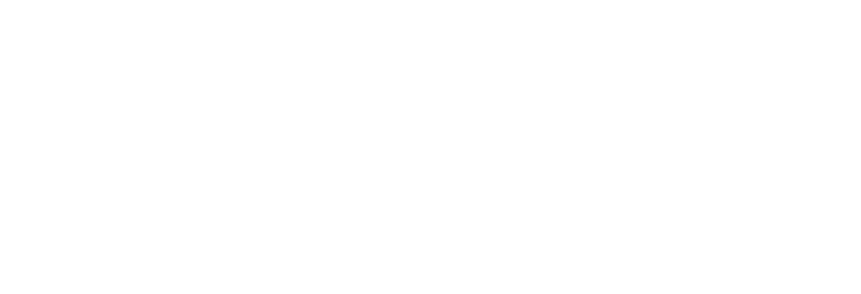
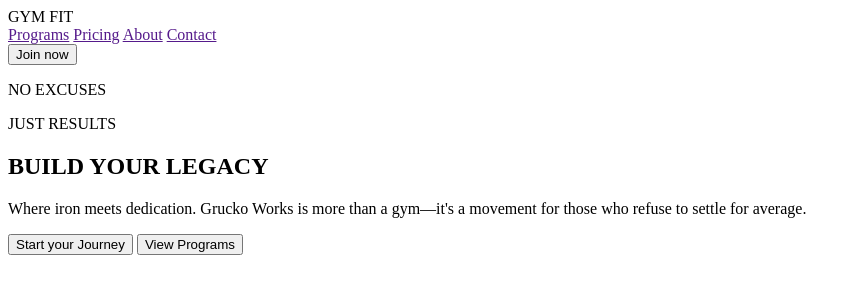
Before and after one commit to onose-dev/GYM-FIT, a plain HTML site: page index.html in a window 1280 px wide. Shown: the whole page, without its empty margins (0-861 px from the left). Drawn offline with Linux system fonts and the light colour scheme.

Commit message:
second commit

```diff
--- /dev/null
+++ b/inde.css
@@ -0,0 +1,82 @@
+:root {
+    /* Primary */
+    --primary: #ffcc00;
+    --primary-text: #141414;
+
+    /* Secondary */
+    --secondary: #292929;
+    --secondary-text: #fafafa;
+
+    /* Accent */
+    --accent: #1fe066;
+    --accent-text: #141414;
+
+    /* Base */
+    --background: #141414;
+    --text: #fafafa;
+
+    /* Card */
+    --card: #1f1f1f;
+    --card-text: #fafafa;
+
+    /* Popover */
+    --popover: #1f1f1f;
+    --popover-text: #fafafa;
+
+    /* Muted */
+    --muted: #333333;
+    --muted-text: #a6a6a6;
+
+    /* Destructive */
+    --destructive: #ef4343;
+    --destructive-text: #fafafa;
+
+    /* Border & Input */
+    --border: #333333;
+    --input: #333333;
+    --focus-ring: #ffcc00;
+
+    /* ----------------------------- */
+    /* SPACING SCALE                 */
+    /* ----------------------------- */
+    --space-xxs: 0.25rem;
+    /* 4px */
+    --space-xs: 0.5rem;
+    /* 8px */
+    --space-sm: 0.75rem;
+    /* 12px */
+    --space-md: 1rem;
+    /* 16px */
+    --space-lg: 1.5rem;
+    /* 24px */
+    --space-xl: 2rem;
+    /* 32px */
+    --space-2xl: 3rem;
+    /* 48px */
+    --space-3xl: 4rem;
+    /* 64px */
+
+    /* ----------------------------- */
+    /* BORDER RADIUS SCALE           */
+    /* ----------------------------- */
+    --radius-sm: 6px;
+    --radius-md: 12px;
+    --radius-lg: 18px;
+    --radius-xl: 24px;
+    --radius-2xl: 32px;
+    --radius-full: 999px;
+    /* for pills, circles */
+
+    /* ----------------------------- */
+    /* GLASSMORPHISM UTILS           */
+    /* ----------------------------- */
+    --glass-bg: rgba(255, 255, 255, 0.05);
+    /* subtle glass */
+    --glass-border: rgba(255, 255, 255, 0.12);
+    --glass-blur: blur(12px);
+
+    /* Elevation (soft shadows suitable for dark UI) */
+    --shadow-sm: 0 2px 6px rgba(0, 0, 0, 0.25);
+    --shadow-md: 0 4px 12px rgba(0, 0, 0, 0.3);
+    --shadow-lg: 0 8px 20px rgba(0, 0, 0, 0.35);
+}
--- a/index.html
+++ b/index.html
@@ -1,11 +1,59 @@
 <!DOCTYPE html>
 <html lang="en">
+
 <head>
     <meta charset="UTF-8">
     <meta name="viewport" content="width=device-width, initial-scale=1.0">
-    <title>Document</title>
+    <title>Gym Fit</title>
 </head>
+
 <body>
+    <header>
+        <nav>
+            <div class="navLogo">GYM <span>FIT</span></div>
+            <div class="navLinks">
+                <a href="">Programs</a>
+                <a href="">Pricing</a>
+                <a href="">About</a>
+                <a href="">Contact</a>
+            </div>
+            <button>Join now</button>
+        </nav>
+    </header>
+    <main>
+        <section class="hero-page">
+            <span>
+                <p>NO EXCUSES</p>
+                <P>JUST RESULTS</P>
+            </span>
+            <div class="heroContent">
+                <h1>
+                    BUILD YOUR LEGACY
+                </h1>
+                <P>Where iron meets dedication. Grucko Works is more than a gym—it's a movement for those who refuse to
+                    settle for average.</P>
+                    <div class="cta-btns">
+                        <button>Start your Journey</button>
+                        <button>View Programs</button>
+                    </div>
+            </div>
+        </section>
+        <section class="features-page">
 
+        </section>
+        <section class="pricing-page">
+
+        </section>
+        <section class="testtimonials">
+
+        </section>
+        <section class="contact">
+
+        </section>
+    </main>
+    <footer>
+
+    </footer>
 </body>
+
 </html>
```
Also changed, not shown: Gymfit.jpg (added).
